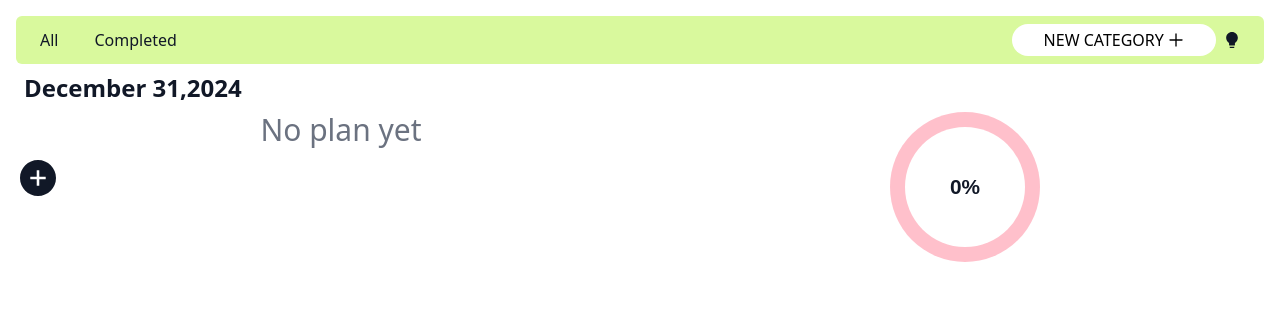
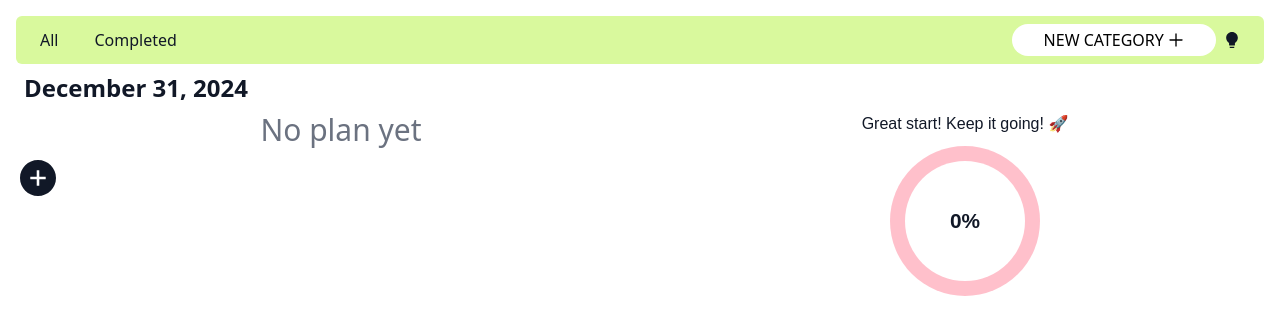
Before and after one commit to OlamideLanre/Taskflow, a React app: page / in a window 1280 px wide. Shown: the top 334 px of the page. Built offline with nearby package versions, Linux system fonts and the light colour scheme; the HTML template or start-up script is replaced by a standard one.

Commit message:
persisted date of tasks

```diff
--- a/src/App.tsx
+++ b/src/App.tsx
@@ -13,10 +13,16 @@ function App() {
     piority: string;
     category: string;
     completed: boolean;
+    date: string;
   }[];
-
+  const today = new Date().toLocaleString("default", {
+    month: "long",
+    day: "numeric",
+    year: "numeric",
+  });
   const [Theme, setTheme] = useState("light");
   const [tasks, setTasks] = useState<TASK>([]);
+  const [currentDate, setCurrentDate] = useState(today);
 
   const changeTheme = () => {
     const updateTheme = Theme === "light" ? "dark" : "light";
@@ -39,7 +45,12 @@ function App() {
     <>
       <ThemeContext.Provider value={{ Theme, changeTheme }}>
         <NavBar />
-        <Task tasks={tasks} setTasks={setTasks} />
+        <Task
+          tasks={tasks}
+          setTasks={setTasks}
+          currentDate={currentDate}
+          setCurrentDate={setCurrentDate}
+        />
       </ThemeContext.Provider>
     </>
   );
--- a/src/component/NoteModal.tsx
+++ b/src/component/NoteModal.tsx
@@ -1,6 +1,6 @@
 import { PlusCircleFilled } from "@ant-design/icons";
 import { useState } from "react";
-export const NoteModal = ({ tasks, setTasks }) => {
+export const NoteModal = ({ tasks, setTasks, currentDate }) => {
   const [Task, setTask] = useState<string>("");
   const [Piority, setPiority] = useState("");
 
@@ -20,7 +20,9 @@ export const NoteModal = ({ tasks, setTasks }) => {
       piority: Piority,
       category: Category,
       completed: false,
+      date: currentDate,
     };
+    console.log(newTask.date);
 
     const updatedTasks = [...tasks, newTask];
     setTasks(updatedTasks);
@@ -35,7 +37,6 @@ export const NoteModal = ({ tasks, setTasks }) => {
     let checkboxs = document.getElementsByName(item.name);
     let isChecked = document.getElementById(item.id);
     setPiority(isChecked.value);
-    // console.log(isChecked.value);
 
     if (isChecked.checked) {
       for (let i = 0; i < checkboxs.length; i++) {
--- a/src/pages/Tasks.tsx
+++ b/src/pages/Tasks.tsx
@@ -3,19 +3,9 @@ import { NoteModal } from "../component/NoteModal";
 import { DeleteFilled } from "@ant-design/icons";
 import { ThemeContext } from "../ThemeContext";
 // import { Typography } from "antd";
-export const Task = ({ tasks, setTasks }) => {
+export const Task = ({ tasks, setTasks, currentDate, setCurrentDate }) => {
   // const { Paragraph } = Typography;
   const { Theme } = useContext(ThemeContext);
-  const [currentDate, setCurrentDate] = useState(getDate());
-
-  function getDate() {
-    const todaysDate = new Date();
-    const month = todaysDate.toLocaleString("dafult", { month: "long" });
-    const dateOfWeek = todaysDate.getDate();
-    const year = todaysDate.getFullYear();
-
-    return `${month} ${dateOfWeek},${year}`;
-  }
 
   function deleteTask(taskID: number) {
     const delTask = tasks.filter((todo) => todo.ID !== taskID);
@@ -28,11 +18,13 @@ export const Task = ({ tasks, setTasks }) => {
       task.ID === taskID ? { ...task, completed: !task.completed } : task
     );
     setTasks(updatedTasks);
+
     localStorage.setItem("todolist", JSON.stringify(updatedTasks));
   };
 
   useEffect(() => {
     const completedTasks = tasks.filter((task) => task.completed).length;
+
     const totalTasks = tasks.length;
     const progress = totalTasks ? (completedTasks / totalTasks) * 100 : 0;
 
@@ -78,7 +70,7 @@ export const Task = ({ tasks, setTasks }) => {
                         {t.task}
                       </p>
                       <p className="text-xs text-gray-400">
-                        {currentDate}{" "}
+                        {t.date}{" "}
                         <span className="text-xs text-gray-600 font-medium pl-1">
                           {t.category}
                         </span>
@@ -92,7 +84,7 @@ export const Task = ({ tasks, setTasks }) => {
                         onChange={() => {
                           isTaskCompleted(t.ID);
                         }}
-                        checked={t.complete}
+                        checked={t.completed}
                       />
                       <DeleteFilled
                         className="cursor-pointer text-black"
@@ -109,13 +101,17 @@ export const Task = ({ tasks, setTasks }) => {
               </div>
             )}
 
-            <NoteModal tasks={tasks} setTasks={setTasks} />
+            <NoteModal
+              tasks={tasks}
+              setTasks={setTasks}
+              currentDate={currentDate}
+            />
           </div>
 
           {/* <Paragraph editable>hello editable text</Paragraph> */}
           <div className="Note-child mx-auto">
             <div className="progress-wrapper text-center">
-              {/* <p className="message">Great start! Keep it going! 🚀</p> */}
+              <p className="message">Great start! Keep it going! 🚀</p>
               <div className="progress-circle" id="progressbar">
                 <div
                   className="progress-inner"
```
